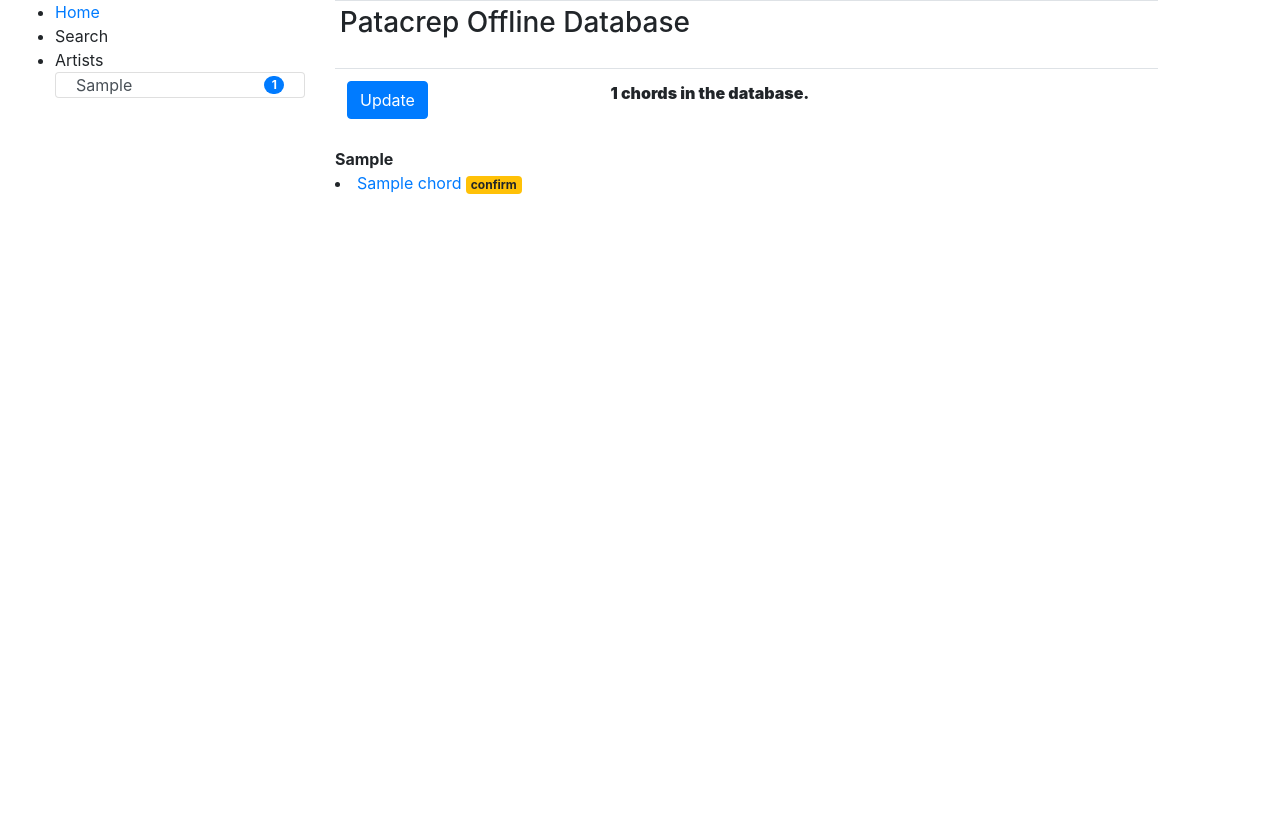
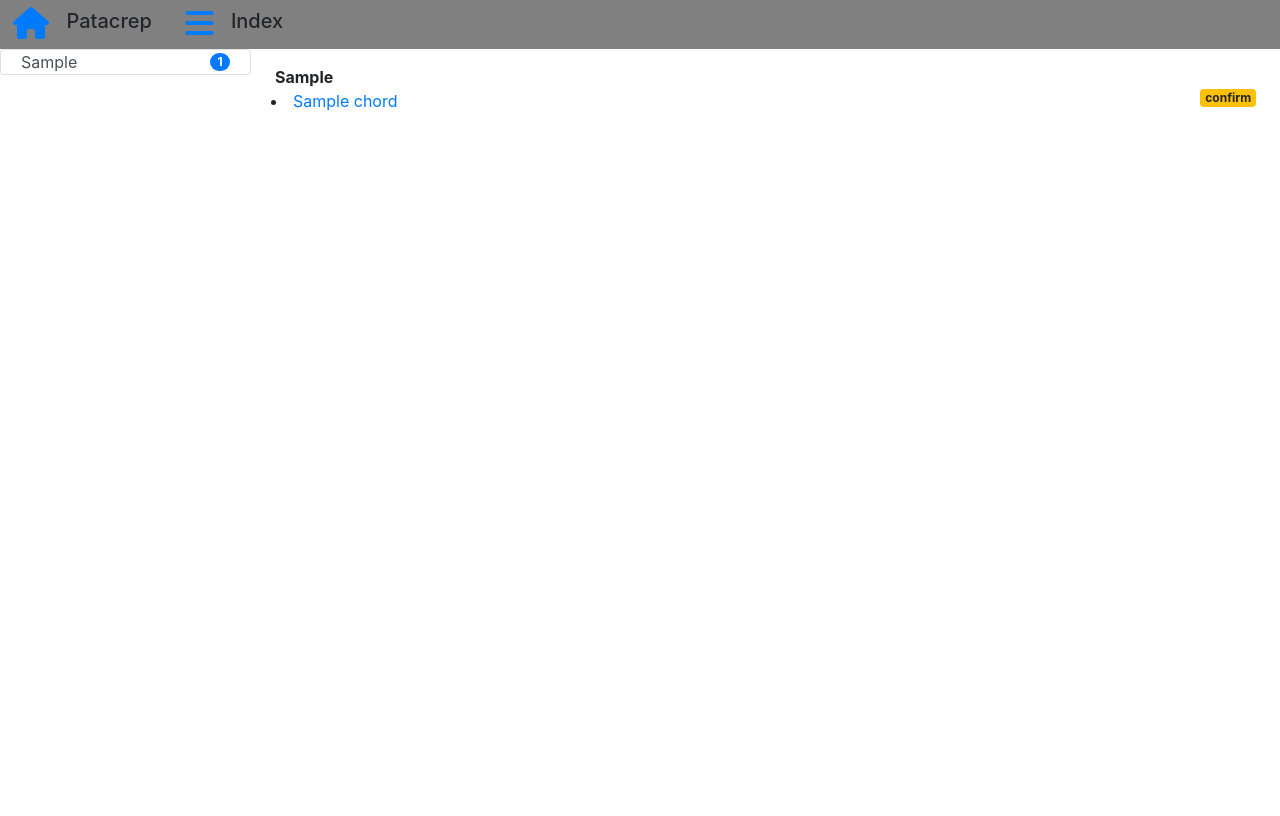
Before and after one commit to Fritzip/patacrep, a Django app: page /patacrep/ in a window 1280 px wide. After the commit the page ends 111 px from the top, so only its background shows below. Run offline with Django 3.2, Linux system fonts and the light colour scheme; tables that the repository leaves empty hold one stand-in row (values such as "Sample post"); lists and menus that the app fills with data are empty; some libraries are stand-ins or nearby versions.

Commit message:
refactor, horizontal scrolling and header

```diff
--- a/patacrep/static/patacrep/style.css
+++ b/patacrep/static/patacrep/style.css
@@ -1,29 +1,183 @@
-.wrapper {
-    display: flex;
-    width: 100%;
+/* Toggle Styles */
+.navbar {
+    background-color: silver;
 }
 
-#sidebar {
-    width: 250px;
-    position: fixed;
-    top: 0;
-    left: 0;
-    height: 100vh;
-    z-index: 999;
-    background: #7386D5;
-    color: #fff;
-    transition: all 0.3s;
+#wrapper {
+    padding-left: 0;
+    -webkit-transition: all 0.5s ease;
+    -moz-transition: all 0.5s ease;
+    -o-transition: all 0.5s ease;
+    transition: all 0.5s ease;
 }
 
-#sidebar-nav {
+#wrapper.toggled {
+    padding-left: 350px;
+}
+
+#sidebar-wrapper {
+    z-index: 1000;
+    position: fixed;
+    left: 350px;
+    width: 0;
+    height: 100%;
+    margin-left: -350px;
+    overflow-y: auto;
+    /*background: #000;*/
+    -webkit-transition: all 0.5s ease;
+    -moz-transition: all 0.5s ease;
+    -o-transition: all 0.5s ease;
+    transition: all 0.5s ease;
+}
+
+#wrapper.toggled #sidebar-wrapper {
+    width: 350px;
+}
+
+#page-content-wrapper {
+    width: 100%;
+    position: absolute;
+    padding: 15px;
+}
+
+#wrapper.toggled #page-content-wrapper {
+    position: absolute;
+    margin-right: -350px;
+}
+
+/* Sidebar Styles */
+
+.sidebar-nav {
+    position: absolute;
+    top: 0;
+    width: 350px;
+    margin: 0;
+    padding: 0;
+    list-style: none;
+}
+
+.sidebar-nav li {
+    text-indent: 20px;
+    line-height: 40px;
+}
+
+.sidebar-nav li a {
+    display: block;
+    text-decoration: none;
+    color: #999999;
+}
+
+.sidebar-nav li a:hover {
+    text-decoration: none;
+    color: #fff;
+    background: rgba(255,255,255,0.2);
+}
+
+.sidebar-nav li a:active,
+.sidebar-nav li a:focus {
+    text-decoration: none;
+}
+
+.sidebar-nav > .sidebar-brand {
+    height: 65px;
+    font-size: 18px;
+    line-height: 60px;
+}
+
+.sidebar-nav > .sidebar-brand a {
+    color: #999999;
+}
+
+.sidebar-nav > .sidebar-brand a:hover {
+    color: #fff;
+    background: none;
+}
+
+@media(min-width:768px) {
+    #wrapper {
+        padding-left: 350px;
+    }
+
+    #wrapper.toggled {
+        padding-left: 0;
+    }
+
+    #sidebar-wrapper {
+        width: 350px;
+    }
+
+    #wrapper.toggled #sidebar-wrapper {
+        width: 0;
+    }
+
+    #page-content-wrapper {
+        padding: 20px;
+        position: relative;
+    }
+
+    #wrapper.toggled #page-content-wrapper {
+        position: relative;
+        margin-right: 0;
+    }
+}
+
+html,
+body {
   height: 100%;
-  overflow-y: scroll;
- /* width: 160px;
-  position: fixed;
-  z-index: 1;
-  top: 0;
-  left: 0;
-  background-color: #111;
-  overflow-x: hidden;
-  padding-top: 20px;*/
 }
+
+span {
+  background-color: none;
+}
+
+.box {
+  display: flex;
+  flex-flow: column;
+  height: 100%;
+}
+
+.box .row {
+  border: 1px dotted grey;
+}
+
+.header {
+  flex: 0 1 auto;
+  background-color: grey;
+}
+
+.footer {
+  flex: 0 1 auto;
+  background-color: grey;
+}
+
+.content-wrapper {
+  display: flex;
+  flex-flow: row;
+  overflow-y: hidden;
+}
+
+.sidebar {
+  display: flex;
+  flex-flow: column;
+  flex: 1 1 auto;
+  overflow-y: auto;
+}
+
+.content {
+  display: flex;
+  flex-flow: column wrap;
+  flex: 6 1 auto;
+  overflow-y: hidden;
+  overflow-x: auto;
+  /* top | horizontal | bottom */
+  padding: 1em 1em 2px;
+}
+
+.chordline {
+  font-family:Courier;
+  font-size: 75%;
+  white-space:pre;
+  padding-right: 1em;
+  padding-left: 1em;
+  border-right: 1px dashed #333;
+}
--- a/patacrep/templates/patacrep/base_template.html
+++ b/patacrep/templates/patacrep/base_template.html
@@ -5,45 +5,84 @@
   <meta charset="utf-8">
   <meta name="viewport" content="width=device-width, initial-scale=1">
   <link rel="stylesheet" href="https://stackpath.bootstrapcdn.com/bootstrap/4.1.3/css/bootstrap.min.css" integrity="sha384-MCw98/SFnGE8fJT3GXwEOngsV7Zt27NXFoaoApmYm81iuXoPkFOJwJ8ERdknLPMO" crossorigin="anonymous">
-  <!-- Add additional CSS in static file -->
+
+  <!-- Custom CSS -->
   {% load static %}
-  <!-- <link rel="stylesheet" href="{% static 'css/styles.css' %}"> -->
+  <link rel="stylesheet" href="{% static 'patacrep/style.css' %}">
+
+  <!-- jQuery -->
+  <script src="//ajax.googleapis.com/ajax/libs/jquery/2.1.3/jquery.min.js"></script>
+
+  <!-- Font awesome -->
+  <script src="https://kit.fontawesome.com/f636f1b4b1.js"></script>
+
+  {% block js %}
+  {% endblock %}
+
+  <style media="screen">
+    /*body { padding-top: 70px; }*/
+    #connectLogo {
+      height: 60px;
+      padding: 15px 0 5px 0;
+    }
+    #logo {
+      height: 60px;
+      padding: 5px 0 5px 20px;
+    }
+
+    .share-link {
+      line-height: 60px;
+      padding: 0 1em;
+      font-size: 2em;
+    }
+  </style>
+
 </head>
+
 <body>
-  <div class="container-fluid">
-    <div class="row">
-      <div class="col-sm-3">
-      {% block sidebar %}
-        <ul class="sticky-top" style="overflow-y: scroll; height:100vh;">
-          <li><a href="{% url 'patacrep:index' %}">Home</a></li>
-          <li>Search</li>
-          <li>Artists</li>
+  <div class="box">
+    <div class="header">
+      <a href="{% url 'patacrep:index' %}" class="btn btn-default"><i class="fas fa-home fa-2x"></i></a>
+      <h3 class="navbar-brand">Patacrep</h3>
+      <a href="#menu-toggle" class="btn btn-default menu-toggle"><i class="fas fa-bars fa-2x"></i></a>
+      <h3 class="navbar-brand">{% block pagetitle %}{% endblock %}</h3>
+      {% block buttons %}
+      {% endblock %}
+    </div>
+    <div class="content-wrapper">
+      <nav class="sidebar">
+        <!-- <ul class="sidebar-nav"> -->
           <div id="list-example" class="list-group">
             {% for artist in artist_list %}
-                <a class="list-group-item list-group-item-action d-flex justify-content-between align-items-center py-0" href="{% url 'patacrep:index' %}#{{ artist.0 }}">{{ artist.0 }}
-                <span class="badge badge-primary badge-pill">{{ artist.1 }}</span></a>
+              <a class="list-group-item list-group-item-action d-flex justify-content-between align-items-center py-0" href="{% url 'patacrep:index' %}#{{ artist.0 }}">{{ artist.0 }}
+              <span class="badge badge-primary badge-pill">{{ artist.1 }}</span></a>
             {% endfor %}
           </div>
-
-        </ul>
-      {% endblock %}
-      </div>
-      <div class="col-sm-8">
-        <table class="table table-sm">
-          <tr>
-            <th>
-                <h3>{% block pagetitle %}{% endblock %}</h3>
-            </th>
-            {% block buttons %}
-            {% endblock %}
-          </tr>
-        </table>
+        <!-- </ul> -->
+      </nav>
+      <div class="content">
         {% block content %}
         {% endblock %}
       </div>
     </div>
+    <!-- <div class="footer">
+      <p><b>footer</b> (fixed height)</p>
+    </div> -->
   </div>
 </body>
+
+  <!-- Menu Toggle Script -->
+  <script>
+  $(".menu-toggle").click(function(e) {
+      e.preventDefault();
+      $(".sidebar").toggle();
+  });
+  </script>
+  <script>
+    $(function() {
+      $('.content').bind('mousewheel', function(e){
+        this.scrollLeft -= e.originalEvent.wheelDelta;
+      });
+    });
+  </script>
 </html>
-
-{% block js %}{% endblock %}
--- a/patacrep/templates/patacrep/edit.html
+++ b/patacrep/templates/patacrep/edit.html
@@ -5,12 +5,8 @@
 {% endblock %}
 
 {% block buttons %}
-<th>
     <a class="btn btn-primary" href="{% url 'patacrep:detail' chord.id %}" id="save_edit" chord_pk="{{chord.pk}}">save</a>
-</th>
-<th>
     <a class="btn btn-primary" href="{% url 'patacrep:detail' chord.id %}">cancel</a>
-</th>
 {% endblock %}
 
 {% block content %}
--- a/patacrep/templates/patacrep/index.html
+++ b/patacrep/templates/patacrep/index.html
@@ -1,63 +1,14 @@
 {% extends "patacrep/base_template.html" %}
 
 {% block pagetitle %}
-  Patacrep Offline Database
+  Index
 {% endblock %}
 
 {% block content %}
-  <table class="table">
-    <tr>
-      <th>
-          <form action="{% url 'patacrep:index' %}" method="post">
-              {% csrf_token %}
-              <button class="btn btn-primary" type="submit" name="update">Update</button>
-          </form>
-      </th>
-      <th>
-          <b>{{ nb_chords }} chords in the database.</b>
-      </th>
-    </tr>
-  </table>
-  {% if output %}
-      {% if output.imports %}
-          <p><b>{{ output.imports|length }} new file(s) imported</b></p>
-      {% endif %}
-      {% if output.new_to_db %}
-          <p><b>{{ output.new_to_db|length }} new file(s) added to database.</b>
-          {% for name in output.new_to_db %}
-              <li>{{ name }}</li>
-          {% endfor %}</p>
-      {% endif %}
-      {% if output.already_in_db %}
-          <p><b>{{ output.already_in_db|length }} file(s) already in database.</b></p>
-      {% endif %}
-      {% if output.duplicates %}
-          <p><b>{{ output.duplicates|length }} duplicates.</b> <i>Choose the one you want from your bookmarks, remove the other, delete the tab from the database and re-update.</i>
-          {% for name in output.duplicates %}
-              <li>{{ name }}</li>
-          {% endfor %}</p>
-      {% endif %}
-      {% if output.errors_imports %}
-          <p><b>{{ output.errors_imports|length }} error(s) while importing.</b>
-          {% for url in output.errors_imports %}
-              <li>{{ url }}</li>
-          {% endfor %}</p>
-      {% endif %}
-      {% if output.errors_add_to_db %}
-          <p><b>{{ output.errors_add_to_db|length }} error(s) while adding to database.</b>
-          {% for url in output.errors_add_to_db %}
-              <li>{{ url }}</li>
-          {% endfor %}</p>
-      {% endif %}
-  {% endif %}
-
-
-  <div data-spy="scroll" data-target="#list-example" data-offset="0" class="scrollspy-example">
-    {% for artist, chords in dartist.items %}
-      <span id="{{ artist }}" class="font-weight-bold">{{ artist }}</span>
-      {% for chord in chords %}
-        <li><a href="{% url 'patacrep:detail' chord.id %}">{{ chord.title }}</a> {% if chord.removed_content_confirmation or chord.warning_lines %}<a href="{% url 'patacrep:confirm_remove' chord.id %}" class="badge badge-warning">confirm</a>{% endif %}</li>
-      {% endfor %}
+  {% for artist, chords in dartist.items %}
+    <span id="{{ artist }}" class="font-weight-bold mx-2">{{ artist }}</span>
+    {% for chord in chords %}
+      <li class="mx-1"><a href="{% url 'patacrep:detail' chord.id %}">{{ chord.title }}</a> {% if chord.removed_content_confirmation or chord.warning_lines %}<a href="{% url 'patacrep:confirm_remove' chord.id %}" class="badge badge-warning float-right mx-1">confirm</a>{% endif %}</li>
     {% endfor %}
-  </div>
+  {% endfor %}
 {% endblock %}
--- a/patacrep/views.py
+++ b/patacrep/views.py
@@ -87,6 +87,7 @@ def next(request):
             save_next = True
 
     # json response
+    print(next_chord.pk)
     data = {
         'pkid': next_chord.pk
     }
```
Also changed, not shown: patacrep/templates/patacrep/confirm_remove.html (+0 -8 lines), patacrep/templates/patacrep/detail.html (+15 -12 lines), 1 other file.
